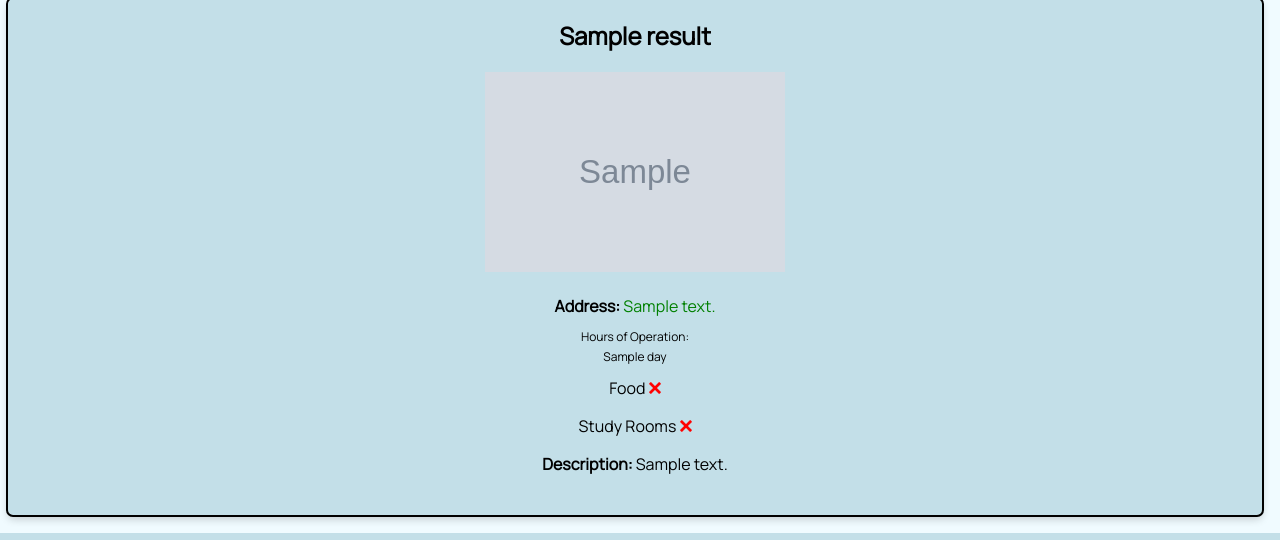
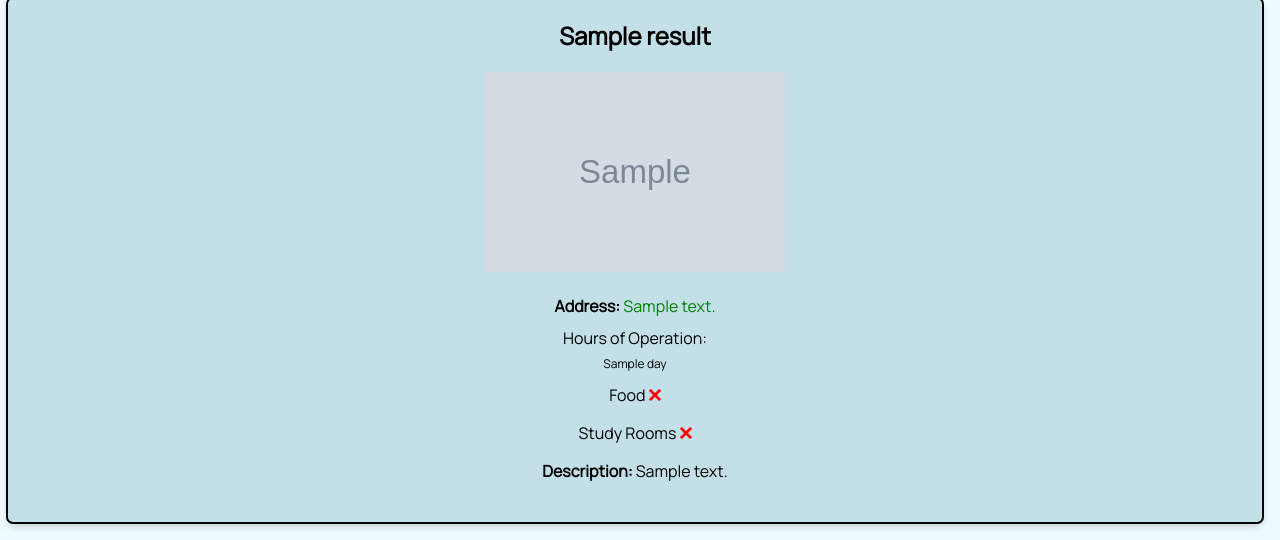
Before and after one commit to virajlunani/StudySpot, a Flask app: template templates/index.html in a window 1280 px wide. Shown: the part 516-1056 px from the top of the page. Run offline with Flask 2, Linux system fonts and the light colour scheme; the template is opened without the code that fills it: most values are stand-ins (such as "Sample title", 1, 10 or a date in 2020); grey boxes marked "Sample" are stand-in pictures.

Commit message:
Line Heights

```diff
--- a/static/css/style.css
+++ b/static/css/style.css
@@ -49,6 +49,10 @@ a:active {
 }
 .smallText {
   font-size: 12px;
+  line-height: 0.7;
+}
+.mediumText {
+  font-size: 16px;
   line-height: 0.7;
 }
 .card {
--- a/templates/index.html
+++ b/templates/index.html
@@ -73,7 +73,7 @@
             <img src="{{result.img_url}}">
             <div class="card-content">
                 <p><a class="bold">Address:</a> <a target="_blank" href="{{ result.link }}">{{ result.address }}</a></p>
-                <p class="smallText">Hours of Operation:</p>
+                <p class="mediumText">Hours of Operation:</p>
                 {% for day in result.hours %}
                 <p class="smallText"> {{day}} </p>
                 {% endfor %}
```
Also changed, not shown: 3 other files.
